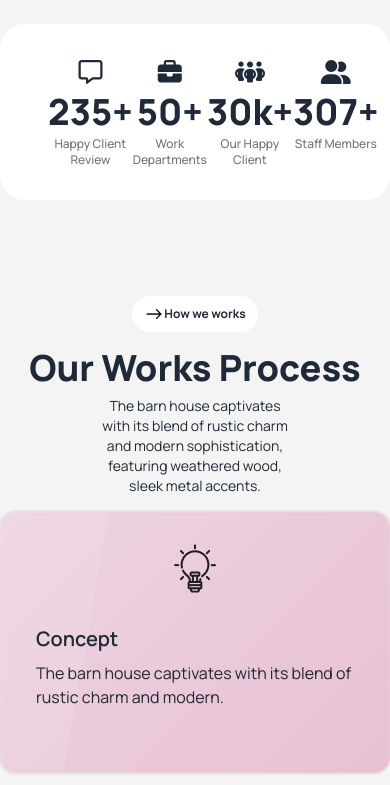
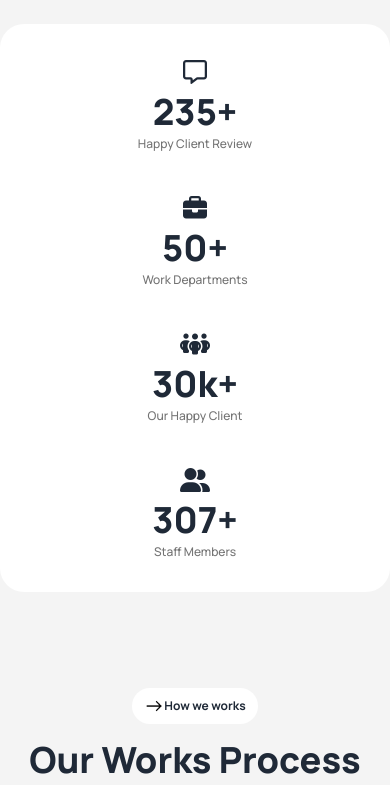
Before and after one commit to Moin-hub/Assignment-03, a plain HTML site: page index.html in a window 390 px wide. Shown: the part 2030-2815 px from the top of the page. Drawn offline with nearby package versions, Linux system fonts and the light colour scheme.

Commit message:
resposive finalize

```diff
--- a/index.html
+++ b/index.html
@@ -205,7 +205,7 @@ modern sophistication, featuring weathered wood, sleek metal accents.
 
        <!-- simple card section optional -->
         <section class="container mx-auto bg-white rounded-3xl">
-          <div class=" px-12 py-8 flex justify-around ">
+          <div class=" px-12 py-8 flex flex-col lg:flex-row gap-y-10 justify-around ">
             <!-- 1st card -->
              <div class="text-center space-y-1">
               <i class="fa-regular text-2xl fa-message w-full"></i>
```
